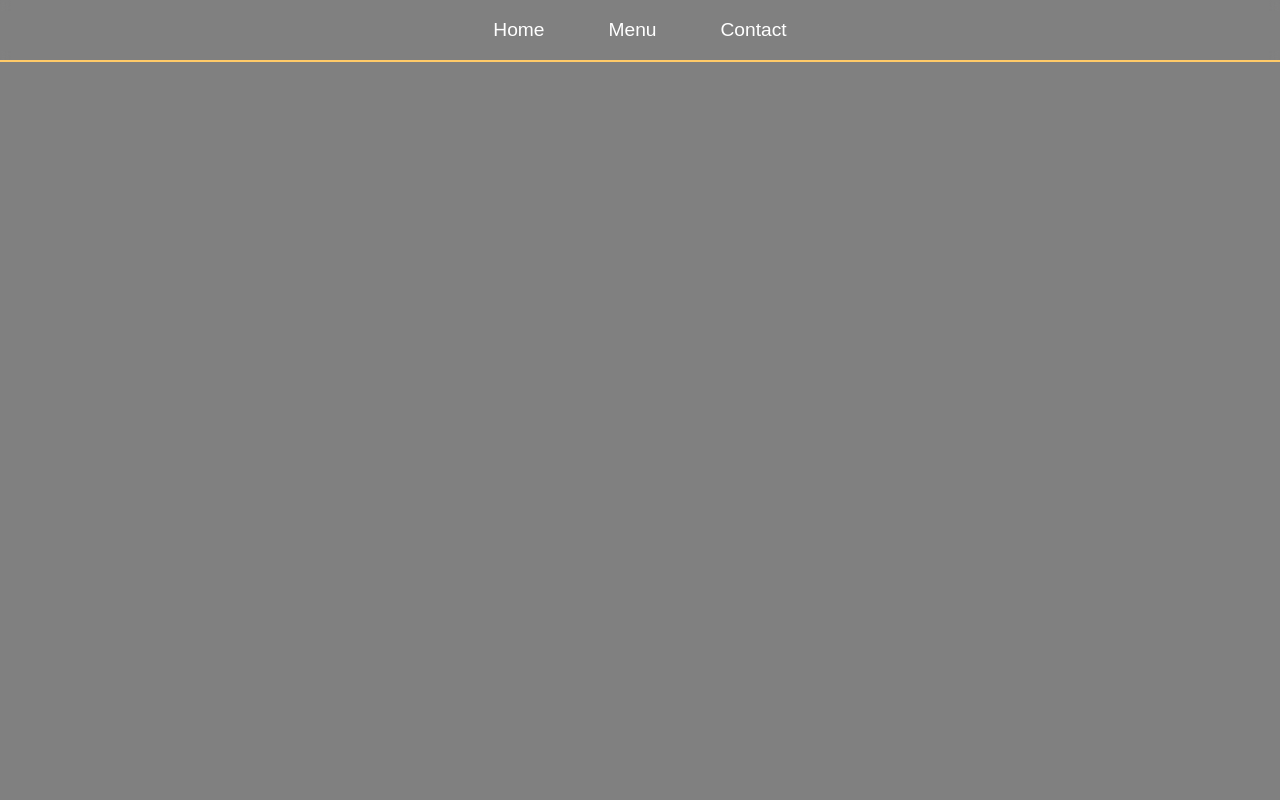
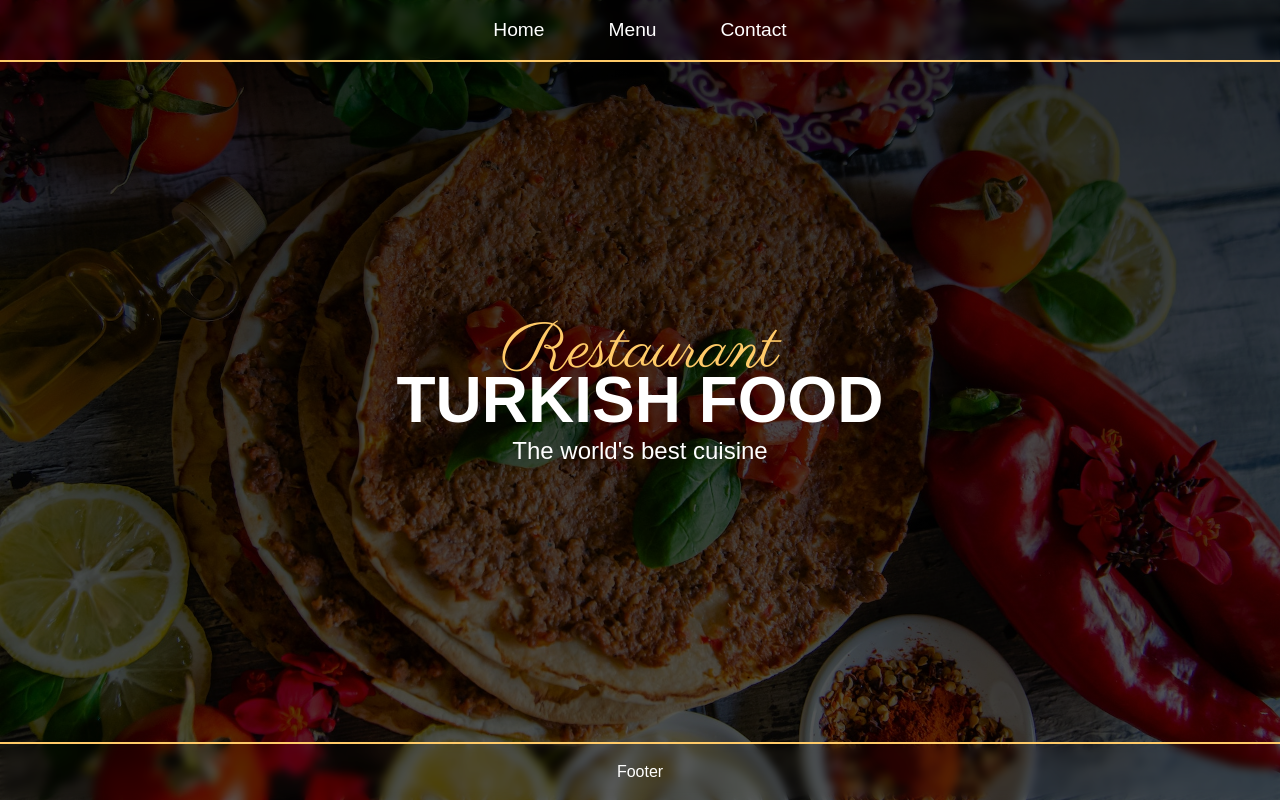
Before and after one commit to eliptik1/restaurant-page, a website built with webpack: page dist/index.html in a window 1280 px wide. Built offline with nearby package versions, Linux system fonts and the light colour scheme.

Commit message:
Create footer & home modules and change background styling

```diff
--- a/src/create-page.js
+++ b/src/create-page.js
@@ -1,9 +1,13 @@
 import { nav } from "./nav"
+import { footer } from "./footer"
+import { home } from "./home"
 
 
 function createPage(){
     const mainContainer = document.querySelector("#content")
     mainContainer.appendChild(nav)
+    mainContainer.appendChild(home)
+    mainContainer.appendChild(footer)
     return mainContainer
 }
 
--- /dev/null
+++ b/src/footer.js
@@ -0,0 +1,11 @@
+function createFooter(){
+    const footer = document.createElement("footer")
+
+    footer.textContent = "Footer"
+
+    return footer
+}
+
+const footer = createFooter()
+
+export { footer }
--- /dev/null
+++ b/src/home.js
@@ -0,0 +1,24 @@
+function createHome(){
+
+    const main = document.createElement("main")
+
+    const header1 = document.createElement("h1")
+    const header2 = document.createElement("h1")
+    const paragraph = document.createElement("p")
+
+    header1.classList.add("main-header")
+    header2.classList.add("main-header-2")
+    paragraph.classList.add("main-content")
+
+    header1.textContent = "Restaurant"
+    header2.textContent = "TURKISH FOOD"
+    paragraph.textContent = "The world's best cuisine"
+
+    main.append(header1, header2, paragraph)
+
+    return main
+}
+
+const home = createHome()
+
+export { home }
--- a/src/style.scss
+++ b/src/style.scss
@@ -16,10 +16,6 @@ $color1: rgb(255, 202, 104);
 	font-style: normal;
 }
 
-body {
-    background-color: gray;
-}
-
 #content {
     color: white;
     z-index: 1;
@@ -32,7 +28,10 @@ body {
     justify-content: space-between;
 }
 
-.background-image {
+#content::before {
+    content: "";
+    position:absolute;
+    z-index: -1;
     width: 100vw;
     height: 100vh;
     background: linear-gradient(rgba(0, 0, 0, 0.7), rgba(0, 0, 0, 0.5)), url("./img/bg.jpg") no-repeat center;
```
Also changed, not shown: dist/index.html, dist/main.js.
